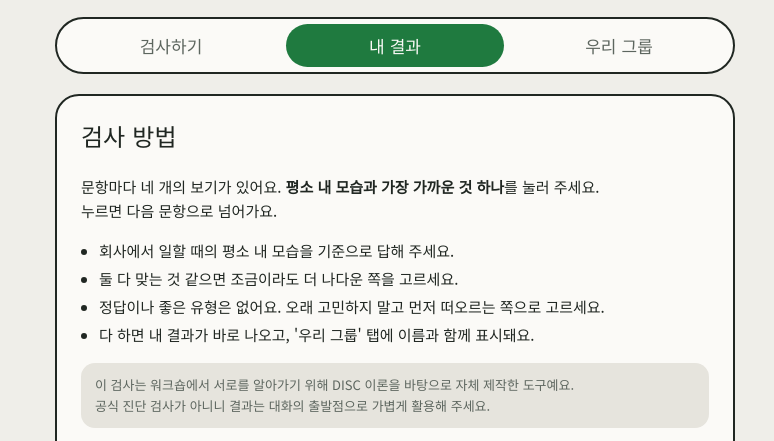
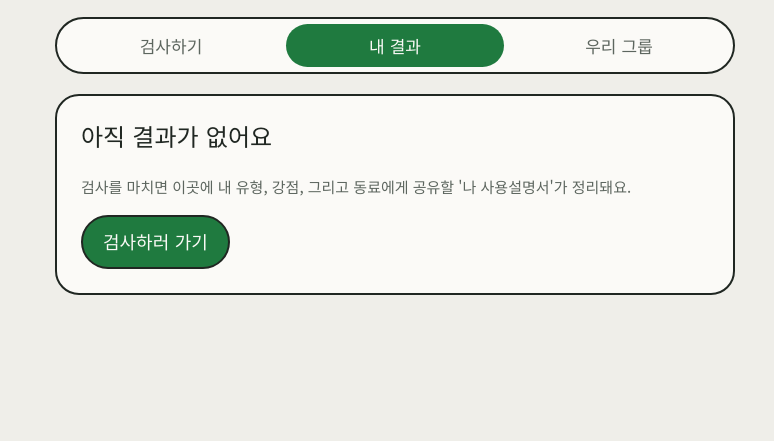
Before and after one commit to ff-aca/hr, a plain HTML site: page index.html in a window 1280 px wide. Both pictures are taken after a click on the tab "내 결과". Shown: the part 307-748 px from the top of the page, without its empty margins (245-1019 px from the left). Drawn offline with Linux system fonts and the light colour scheme.

Commit message:
Fix spacing and formatting in index.html

```diff
--- a/index.html
+++ b/index.html
@@ -28,6 +28,7 @@
   --d:#ff6f63; --i:#ffab4d; --s:#6fcf8c; --c:#7d9cff;
   --d-bg:#3d2220; --i-bg:#3b2c18; --s-bg:#1f3626; --c-bg:#222c4a; color-scheme:dark}
 *{box-sizing:border-box}
+[hidden]{display:none!important}
 body{background:var(--bg);color:var(--fg);font-family:var(--font-body);font-size:15px;line-height:1.6;
   padding-left:max(16px,env(safe-area-inset-left,0px));padding-right:max(16px,env(safe-area-inset-right,0px));padding-block:28px 56px;margin:0}
 .wrap{max-width:680px;margin:0 auto;display:flex;flex-direction:column;gap:20px}
@@ -229,14 +230,14 @@ function renderTest(){
   if(state.step<0){
     el.innerHTML=`
       <h2>검사 방법</h2>
-      <p>문항마다 네 개의 보기가 있어요. <b>평소 내 모습과 가장 가까운 것 하나</b>를 눌러 주세요. <br>누르면 다음 문항으로 넘어가요.</p>
+      <p>문항마다 네 개의 보기가 있어요. <b>평소 내 모습과 가장 가까운 것 하나</b>를 눌러 주세요. 누르면 다음 문항으로 넘어가요.</p>
       <ul class="plain">
         <li>회사에서 일할 때의 평소 내 모습을 기준으로 답해 주세요.</li>
         <li>둘 다 맞는 것 같으면 조금이라도 더 나다운 쪽을 고르세요.</li>
         <li>정답이나 좋은 유형은 없어요. 오래 고민하지 말고 먼저 떠오르는 쪽으로 고르세요.</li>
         <li>다 하면 내 결과가 바로 나오고, '우리 그룹' 탭에 이름과 함께 표시돼요.</li>
       </ul>
-      <div class="note">이 검사는 워크숍에서 서로를 알아가기 위해 DISC 이론을 바탕으로 자체 제작한 도구예요.<br>공식 진단 검사가 아니니 결과는 대화의 출발점으로 가볍게 활용해 주세요.</div>
+      <div class="note">이 검사는 워크숍에서 서로를 알아가기 위해 DISC 이론을 바탕으로 자체 제작한 도구예요.<br> 공식 진단 검사가 아니니 결과는 대화의 출발점으로 가볍게 활용해 주세요.</div>
       <div class="fields">
         <div class="field"><label for="nm">이름</label><input id="nm" maxlength="20" placeholder="예: 구연정" value="${esc(profile.name)}"></div>
         <div class="field"><label for="tm">팀</label><select id="tm"><option value="">선택</option>${TEAMS.map(t=>`<option ${profile.team===t?"selected":""}>${t}</option>`).join("")}</select></div>
```
